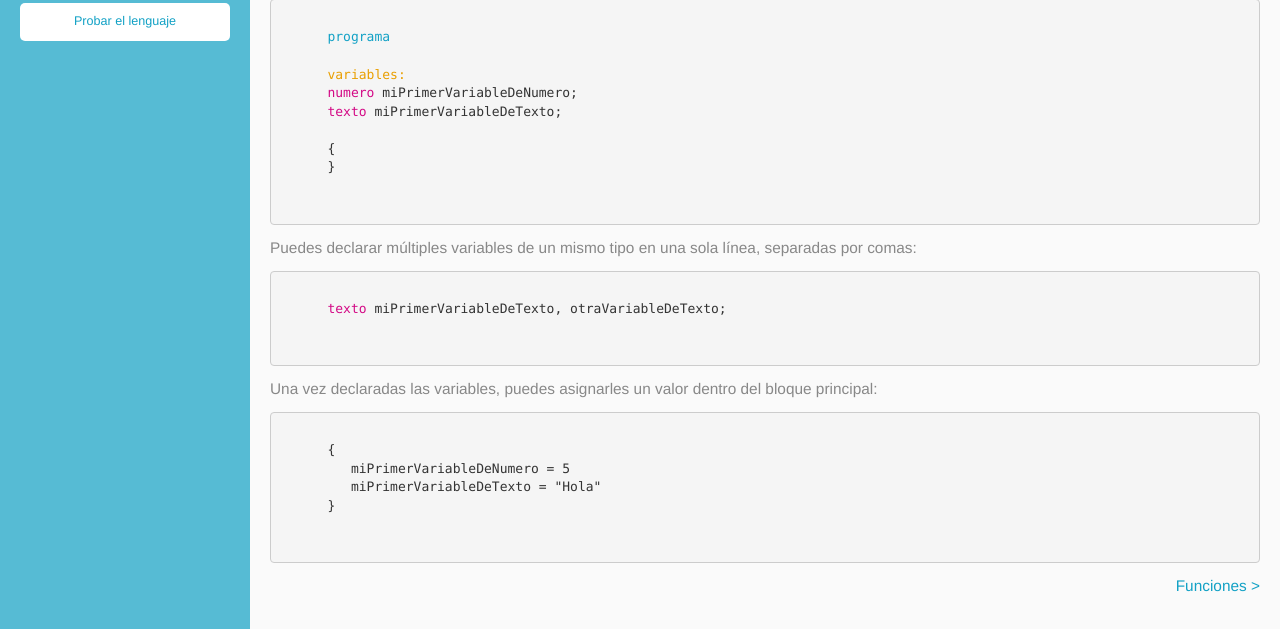
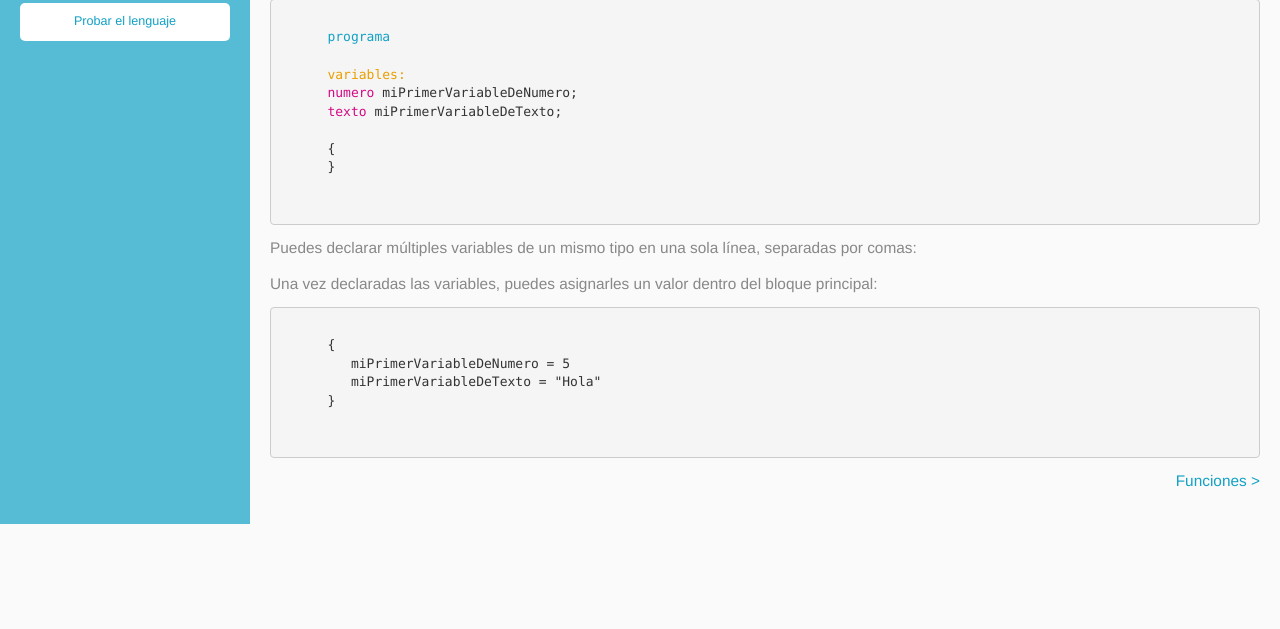
Before and after one commit to AlexHenkel/C-ES, a Flask app: page /variables in a window 1280 px wide. Shown: the part 501-1130 px from the top of the page. After the commit the page ends 1025 px from the top, so only its background shows below. Run offline with Flask 2, Linux system fonts and the light colour scheme; some libraries are stand-ins or nearby versions.

Commit message:
Remove pre part

```diff
--- a/templates/variables.html
+++ b/templates/variables.html
@@ -87,11 +87,7 @@
 
          <p>Puedes declarar múltiples variables de un mismo tipo en una sola línea, separadas por comas:</p>
 
-         <pre>
-         <code>
-      <span class="reserved-word-3">texto</span> miPrimerVariableDeTexto, otraVariableDeTexto;
-         </code>
-         </pre>
+
 
          <p>Una vez declaradas las variables, puedes asignarles un valor dentro del bloque principal:</p>
 
```
